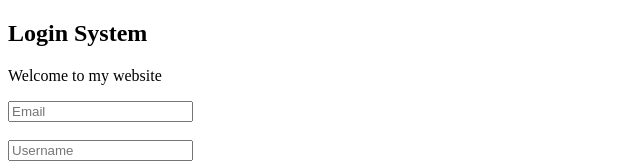
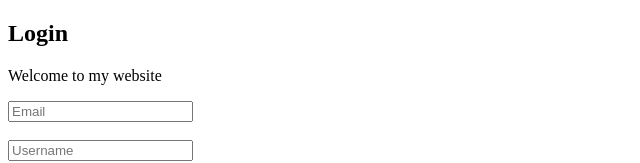
Before and after one commit to teeraphong123/web-learning, a plain HTML site: page index.html in a window 1280 px wide. Shown: the top 163 px of the page, without its empty margins (0-640 px from the left). Drawn offline with Linux system fonts and the light colour scheme.

Commit message:
edit title

```diff
--- a/index.html
+++ b/index.html
@@ -4,7 +4,7 @@
         <title>My First Web</title>
     </head>
     <body>
-        <h2>Login System</h2>
+        <h2>Login</h2>
         <p>Welcome to my website</p>
         <form>
             <input type="email" placeholder="Email"><br><br>
```
